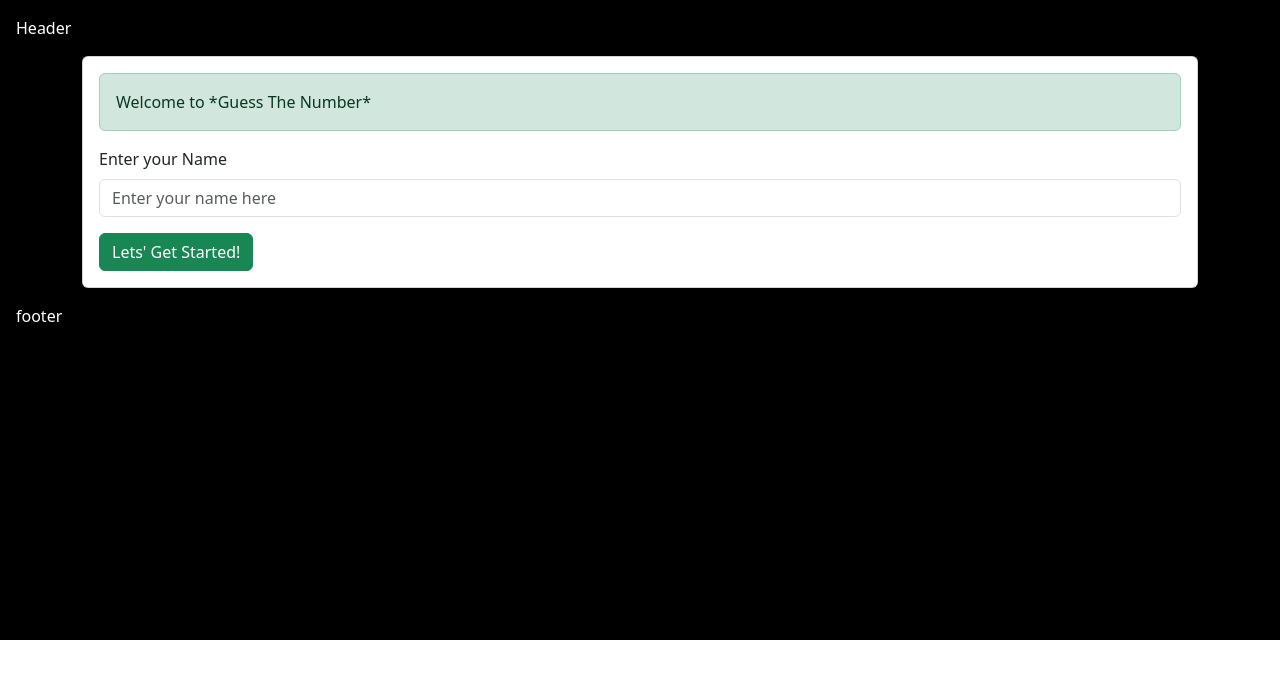
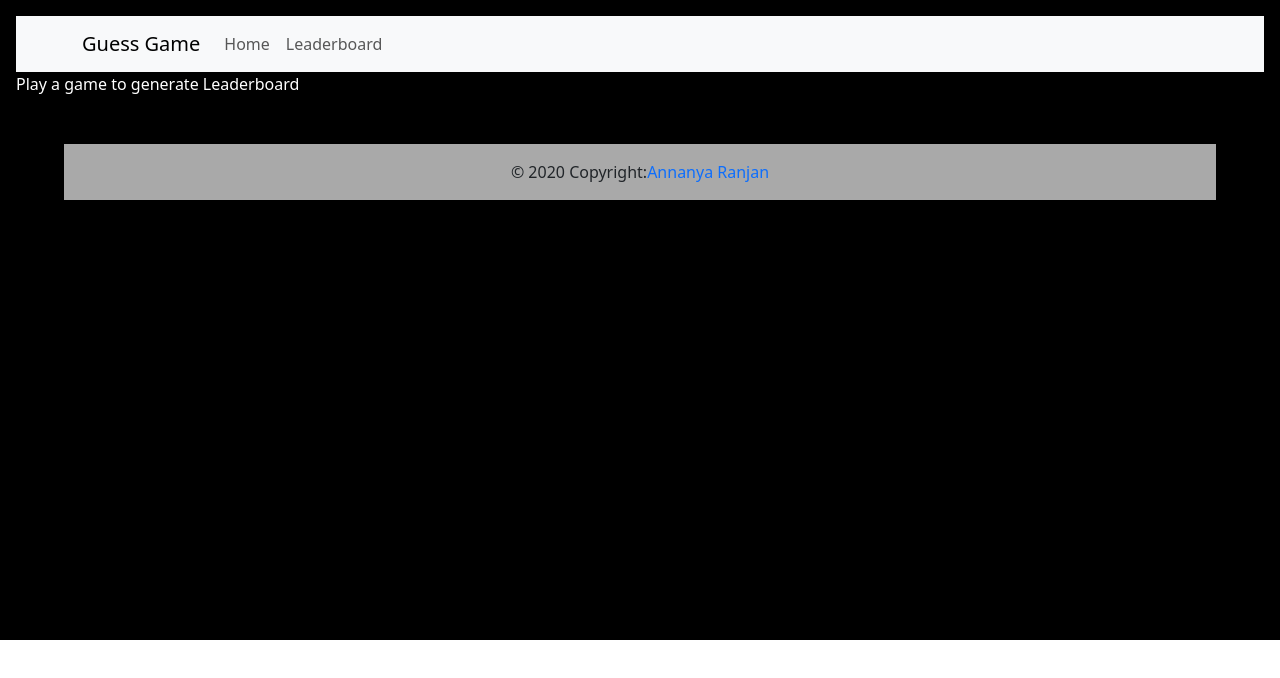
Before and after one commit to annanya17699/guessgame, a React (Create React App) app: page /leaderboard in a window 1280 px wide. Shown: the top 678 px of the page. Built offline with nearby package versions, Linux system fonts and the light colour scheme.

Commit message:
Game working correctly

```diff
--- a/src/App.js
+++ b/src/App.js
@@ -1,60 +1,94 @@
-import { useEffect, useState } from 'react';
-import { v4 as uuid } from 'uuid';
-import './App.css';
-import GamePage from './components/GamePage';
-import Leaderboard from './components/Leaderboard';
-import UserPage from './components/UserPage';
-import { HashRouter, Routes, Route } from "react-router-dom";
-import Header from './components/Header';
-import Footer from './components/Footer';
+import { useEffect, useState } from "react";
+import { v4 as uuid } from "uuid";
+import "./App.css";
+import GamePage from "./components/GamePage";
+import Leaderboard from "./components/Leaderboard";
+import UserPage from "./components/UserPage";
+import { Routes, Route, BrowserRouter } from "react-router-dom";
+import Header from "./components/Header";
+import Footer from "./components/Footer";
 
 function App() {
   let localWinnerList = [];
-  if(localStorage.getItem("winnerList") === null){
+  if (localStorage.getItem("winnerList") === null) {
     localWinnerList = [];
-  }else{
+  } else {
     localWinnerList = JSON.parse(localStorage.getItem("winnerList"));
   }
   const winningNumber = Math.floor(Math.random() * 101);
-  const [winnerList,setWinnerList] = useState(localWinnerList);
+  const [winnerList, setWinnerList] = useState(localWinnerList);
 
   let localList = [];
-  if(localStorage.getItem("userList") === null){
+  if (localStorage.getItem("userList") === null) {
     localList = [];
-  }else{
+  } else {
     localList = JSON.parse(localStorage.getItem("userList"));
   }
-  const [userList,setUserList] = useState(localList);
+  const [userList, setUserList] = useState(localList);
 
-  const AddUser = (username) =>{
-    const newUser = {Id: uuid().slice(0,6), username : username};
-    setUserList([newUser , ...userList]);
-  }
+  const AddUser = (username) => {
+    const newUser = { Id: uuid().slice(0, 6), username: username };
+    setUserList([newUser, ...userList]);
+  };
 
-  const AddUpdateWinner = (winner) =>{
-    console.log(winner)
-    setWinnerList([winner , ...winnerList]);
-  }
+  const AddUpdateWinner = (winner) => {
+    if (winner !== null) {
+      let indexToUpdate = winnerList.findIndex((obj) => {
+        return obj.user.Id === winner.user.Id;
+      });
+      if (indexToUpdate !== -1) {
+        let updatedList = winnerList.map((obj, index) => {
+          if (index === indexToUpdate) {
+            obj.attempt = winner.attempt;
+            return obj;
+          } else return obj;
+        });
+        setWinnerList(updatedList);
+      } else {
+        setWinnerList([winner, ...winnerList]);
+      }
+    }
+  };
 
   useEffect(() => {
     localStorage.setItem("userList", JSON.stringify(userList));
     localStorage.setItem("winnerList", JSON.stringify(winnerList));
-  }, [userList,winnerList]);
+  }, [userList, winnerList]);
 
   return (
-    <div className='App'>
-<HashRouter>
-  <Header/>
-      <Routes>
-        <Route exact path="/" element={<> <UserPage userList = {userList} AddUser={AddUser} winnerList = {winnerList}/> </>}/>
-
-        <Route exact path="/gamepage" element={<> <GamePage winningNumber = {winningNumber}/> </>}/>
-
-        <Route exact path="/leaderboard" element={<> <Leaderboard winnerList = {winnerList} AddUpdateWinner={AddUpdateWinner}/> </>}/>
-
-      </Routes>
-      <Footer/>
-    </HashRouter>
+    <div className="App">
+      <BrowserRouter>
+        <Header />
+        <Routes>
+          <Route
+            exact
+            path="/gamepage"
+            element={<GamePage winningNumber={winningNumber} />}
+          />
+          <Route
+            exact
+            path="/leaderboard"
+            element={
+              <Leaderboard
+                winnerList={winnerList}
+                AddUpdateWinner={AddUpdateWinner}
+              />
+            }
+          />
+          <Route
+            exact
+            path="/"
+            element={
+              <UserPage
+                userList={userList}
+                AddUser={AddUser}
+                winnerList={winnerList}
+              />
+            }
+          />
+        </Routes>
+        <Footer />
+      </BrowserRouter>
     </div>
   );
 }
--- a/src/components/Footer.jsx
+++ b/src/components/Footer.jsx
@@ -2,8 +2,11 @@ import React from 'react'
 
 export default function Footer() {
   return (
-    <div>
-      footer
-    </div>
+    <div className='text-center text-dark p-3 m-5' style={{backgroundColor : 'darkgray'}}>
+        © 2020 Copyright:
+        <a style={{textDecoration : 'none'}} href='https://github.com/annanya17699/guessgame'>
+         Annanya Ranjan
+        </a>
+      </div>
   )
 }
--- a/src/components/GamePage.jsx
+++ b/src/components/GamePage.jsx
@@ -14,14 +14,12 @@ import { useLocation } from 'react-router-dom';
 export default function GamePage(props) {
     const location = useLocation();
     const user = location.state.user
-    const UpdateLeaderBoard= location.state.UpdateLeaderBoard
     const [winner,setWinner] = useState(false);
     const [show,setShow] = useState(false);
     const [attempt,setAttempt] = useState(0);
     const [guess , setGuess] = useState('');
     const [guessList , setGuessList] = useState([]);
     const winningNumber = props.winningNumber;
-    console.log(winningNumber)
     const handleClose = () =>{
       setShow(false);
     }
@@ -30,10 +28,10 @@ export default function GamePage(props) {
     }
     const handleResult = (e)=>{
       e.preventDefault();
-      if(guess < 0 ||guess >100 ){
+      if(guess < 0 || guess >100 ){
         setShow(true);
       }
-      else if(winningNumber != guess){
+      else if(Number.parseInt(winningNumber) !== Number.parseInt(guess)){
         let diff = winningNumber > guess ? 'smaller' : 'larger';
         setGuessList([...guessList ,{guess : guess , diff : diff}]);
         setAttempt(attempt+1);
--- a/src/components/Header.jsx
+++ b/src/components/Header.jsx
@@ -1,9 +1,23 @@
 import React from 'react'
+import Navbar from 'react-bootstrap/Navbar';
+import Container from 'react-bootstrap/Container';
+import Nav from 'react-bootstrap/Nav';
 
-export default function Header() {
+export default function Header(props) {
   return (
-    <div>
-      Header
-    </div>
+    <>
+    <Navbar expand="lg" className="bg-body-tertiary">
+      <Container>
+        <Navbar.Brand >Guess Game</Navbar.Brand>
+        <Navbar.Toggle aria-controls="basic-navbar-nav" />
+        <Navbar.Collapse id="basic-navbar-nav">
+          <Nav className="me-auto">
+            <Nav.Link href='/'>Home</Nav.Link>
+            <Nav.Link href='/leaderboard'>Leaderboard</Nav.Link>
+          </Nav>
+        </Navbar.Collapse>
+      </Container>
+    </Navbar>
+    </>
   )
-}
+};
--- a/src/components/Leaderboard.jsx
+++ b/src/components/Leaderboard.jsx
@@ -1,16 +1,19 @@
 import React, { useEffect } from 'react'
-import { Alert, Button, Table } from 'react-bootstrap';
-import { Link, useLocation } from 'react-router-dom';
+import { Table } from 'react-bootstrap';
+import { useLocation } from 'react-router-dom';
 
 export default function Leaderboard(props) {
   const location = useLocation();
-  const winner = location.state.winner
+  let winner = null;
+  console.log(location.state)
+  if(location.state !== null){
+    winner = location.state.winner
+  }
   useEffect(()=>{
-    props.AddUpdateWinner(winner);
-  },[])
+    if(winner !== null) props.AddUpdateWinner(winner);
+  },[props,winner])
   return (
     <>
-    <Button variant='success'><Link to='/' style={{color : 'white', textDecoration: 'none'}}>Go to Homepage</Link></Button>
      {props.winnerList.length === 0 ? 'Play a game to generate Leaderboard' :
      <Table striped bordered hover responsive>
      <thead>
--- a/src/components/NewUser.jsx
+++ b/src/components/NewUser.jsx
@@ -1,10 +1,7 @@
 import React , { useState } from "react";
 import {
   Card,
-  Col,
   Container,
-  Row,
-  Image,
   Alert,
   Form,
   Button,
@@ -14,7 +11,6 @@ import {
 export default function NewUser(props) {
   const [username,setUsername] = useState('');
   const [show,setShow] = useState(false);
-  const [showUser,setShowUser] = useState(false);
   const handleName = (e) => {
     if(e.target.value !== null || e.target.value !== ''){
       setUsername(e.target.value);
@@ -25,13 +21,9 @@ export default function NewUser(props) {
   const handleClose = () =>{
     setShow(false);
   }
-  const handleCloseUser = () =>{
-    setShowUser(false);
-  }
   const handleNewUser = (e) =>{
     e.preventDefault();
     props.AddUser(username);
-    setShowUser(true);
   }
   return (
     <Container>
@@ -53,11 +45,6 @@ export default function NewUser(props) {
         </Modal.Header>
         <Modal.Body>Kindly input your beautiful name to continue!</Modal.Body>
       </Modal>
-      <Modal show={showUser} onHide={handleCloseUser}>
-        <Modal.Header closeButton>
-          <Modal.Title>Welcome {username}</Modal.Title>
-        </Modal.Header>
-      </Modal>
     </Container>
   );
 }
--- a/src/components/UserName.jsx
+++ b/src/components/UserName.jsx
@@ -4,9 +4,6 @@ import {
   Col,
   Container,
   Row,
-  Image,
-  Alert,
-  Form,
   Button,
 } from "react-bootstrap";
 import { useNavigate } from "react-router-dom";
@@ -14,7 +11,6 @@ import { useNavigate } from "react-router-dom";
 export default function UserName(props) {
   let navigate = useNavigate();
   function handlePlayGame(user){
-    console.log(user)
     return navigate("/gamepage" , { state: { user:  user, winnerList : props.winnerList}});
   }
   return (
@@ -24,7 +20,7 @@ export default function UserName(props) {
           ? ""
           : props.userList.map((user) => {
               return (
-                <Col key={user.Id}>
+                <Col key={user.Id} xl={2}>
                   <Card>
                     <Card.Body>
                       <Card.Title>{user.username}</Card.Title>
```
